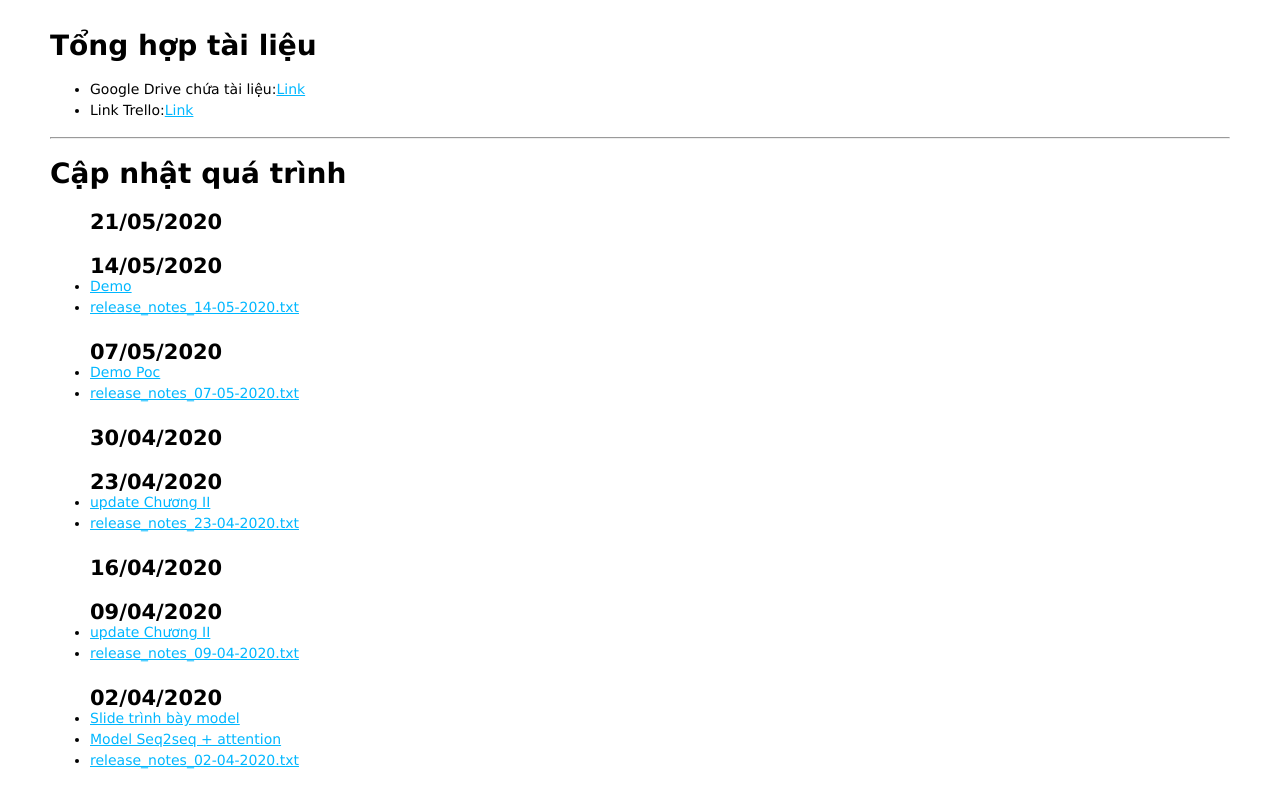
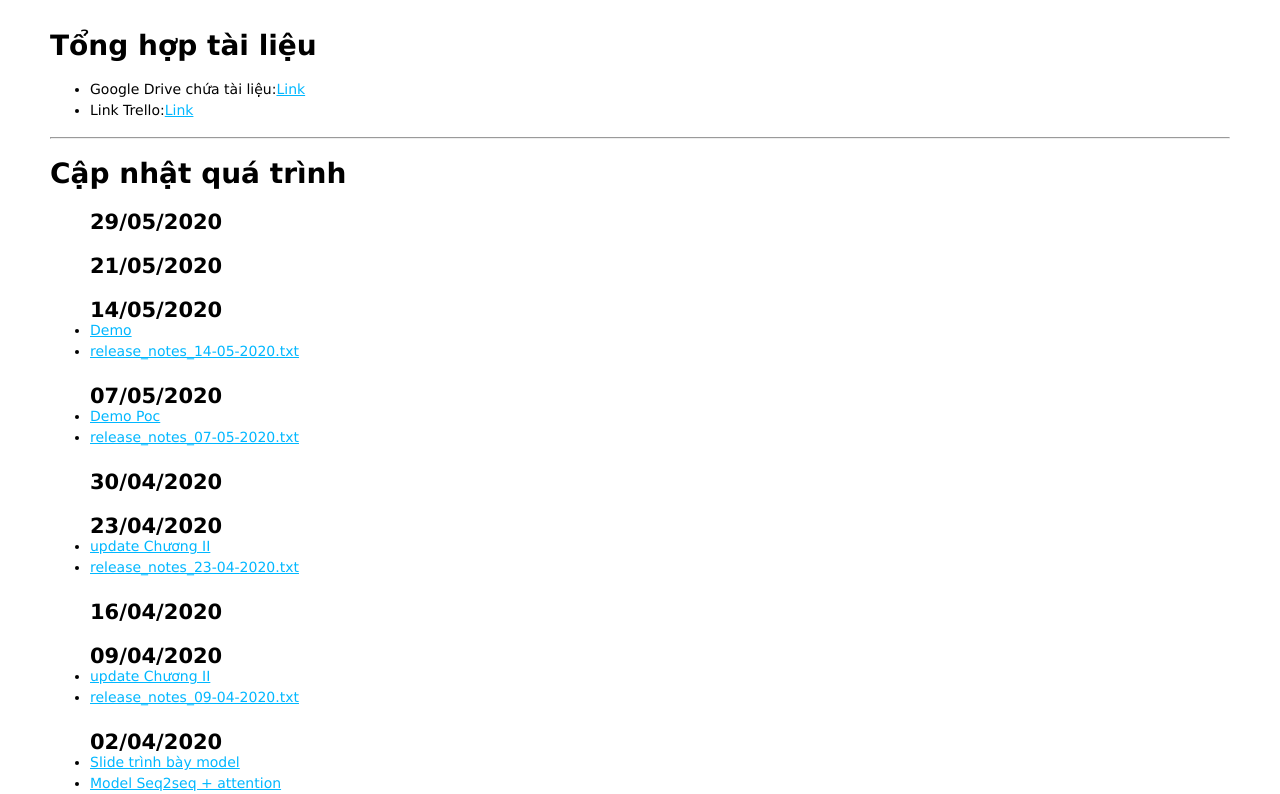
Before and after one commit to tientruongphamnhat/releasePlan, a React (Create React App) app: page / in a window 1280 px wide. Shown: the top 794 px of the page. Built offline with nearby package versions, Linux system fonts and the light colour scheme.

Commit message:
update 29/05/2020

```diff
--- a/src/App.js
+++ b/src/App.js
@@ -108,6 +108,8 @@ class App extends React.Component {
         <hr />
         <h1>Cập nhật quá trình</h1>
         <ul>
+          <h2>29/05/2020</h2>
+
           <h2>21/05/2020</h2>
 
           <h2>14/05/2020</h2>
```
